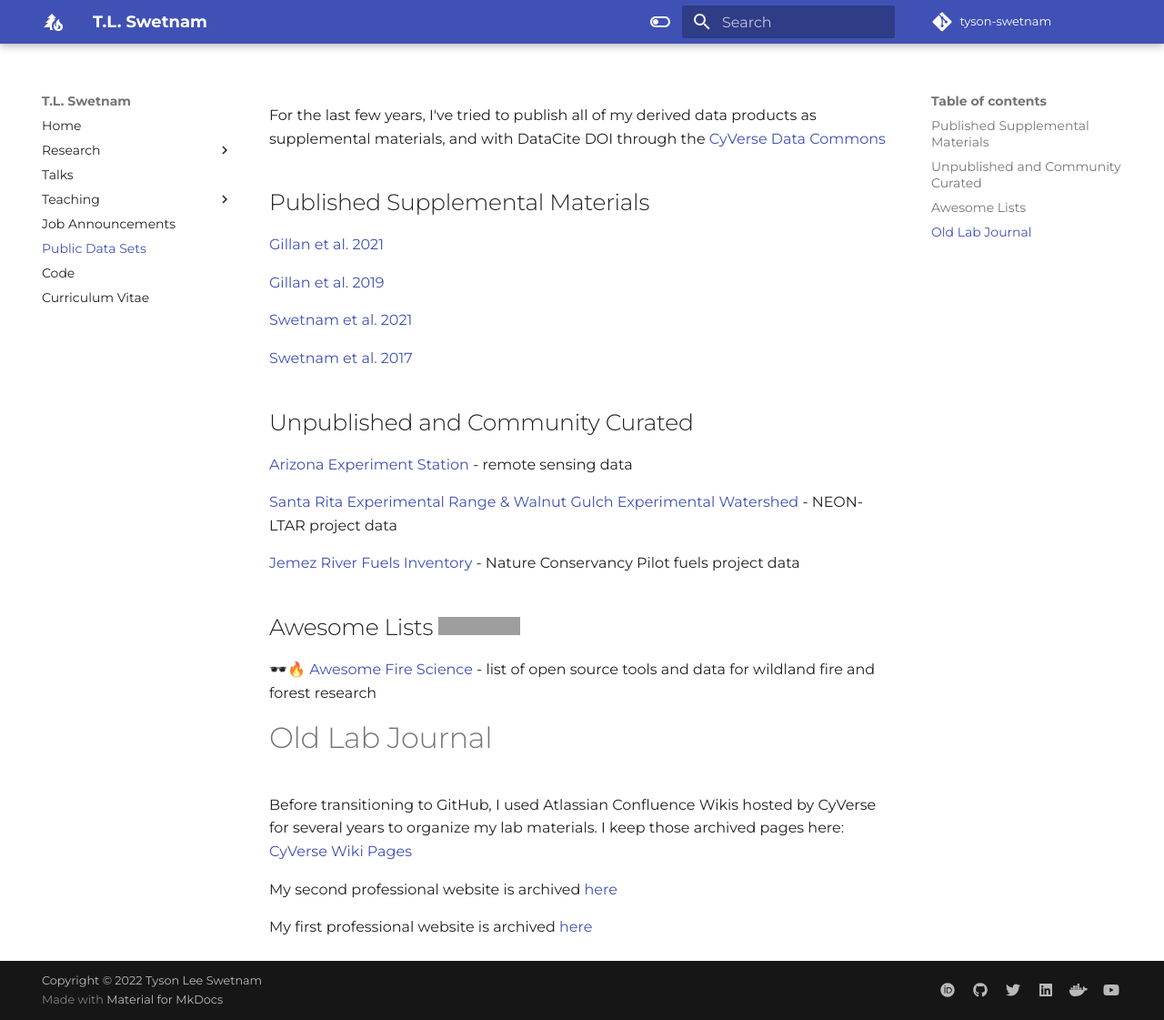
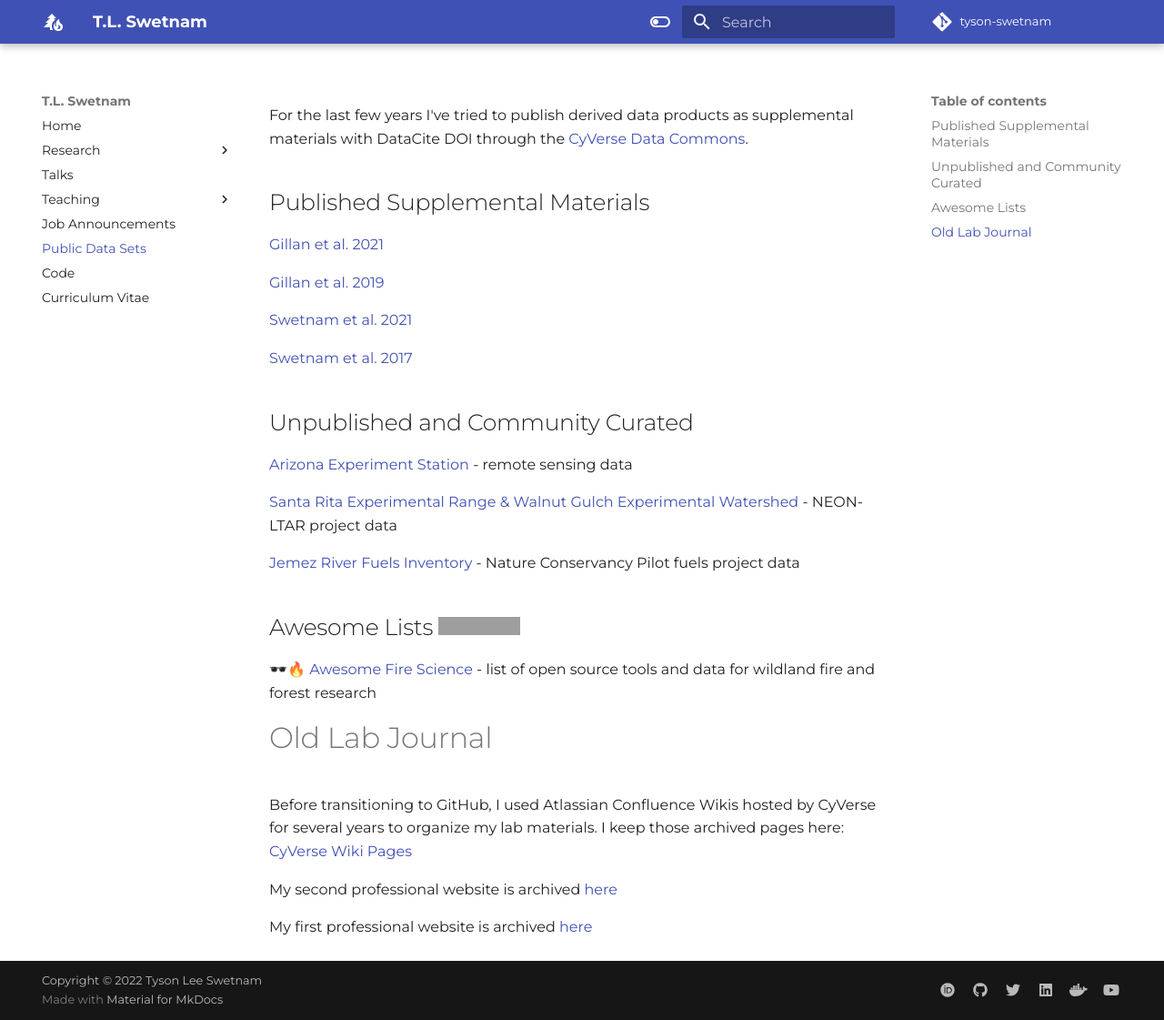
Before and after one commit to tyson-swetnam/new-website, an MkDocs documentation site: the page built from docs/data.md, in a window 1280 px wide and 1121 px high. Shown: the whole window at 91% size. Built offline with MkDocs 1.6.1 and Material for MkDocs 9.7.7, drawn with Linux system fonts in a browser that asks for light colours; some web fonts are replaced; comment, search, counter and statistics services are not loaded; grey boxes are pictures that could not be loaded.

Commit message:
Update data.md

```diff
--- a/docs/data.md
+++ b/docs/data.md
@@ -1,4 +1,4 @@
-For the last few years, I've tried to publish all of my derived data products as supplemental materials, and with DataCite DOI through the [CyVerse Data Commons](https://datacommons.cyverse.org)
+For the last few years I've tried to publish derived data products as supplemental materials with DataCite DOI through the [CyVerse Data Commons](https://datacommons.cyverse.org).
 
 ## Published Supplemental Materials
 
```
